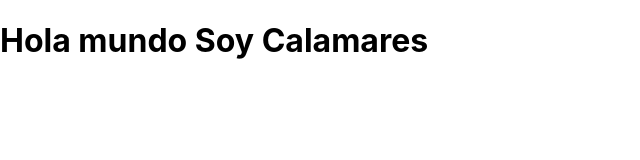
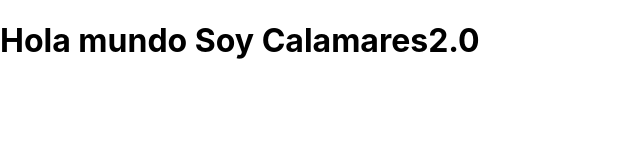
Before and after one commit to AndreiTriant/Proyecto-Python, a React (Create React App) app in the folder dietas_frontend/: page / in a window 1280 px wide. Shown: the top 160 px of the page, without its empty margins (0-640 px from the left). Built offline with nearby package versions, Linux system fonts and the light colour scheme; no server answers.

Commit message:
[JOB-4]Segundo commit para coordinación

```diff
--- a/dietas_frontend/src/App.js
+++ b/dietas_frontend/src/App.js
@@ -14,7 +14,7 @@ function App() {
 
   return (
     <div className="App">
-      <h1>Hola mundo Soy Calamares</h1>
+      <h1>Hola mundo Soy Calamares2.0</h1>
       {autor && <p>Autor: {autor}</p>}
     </div>
   );
```
